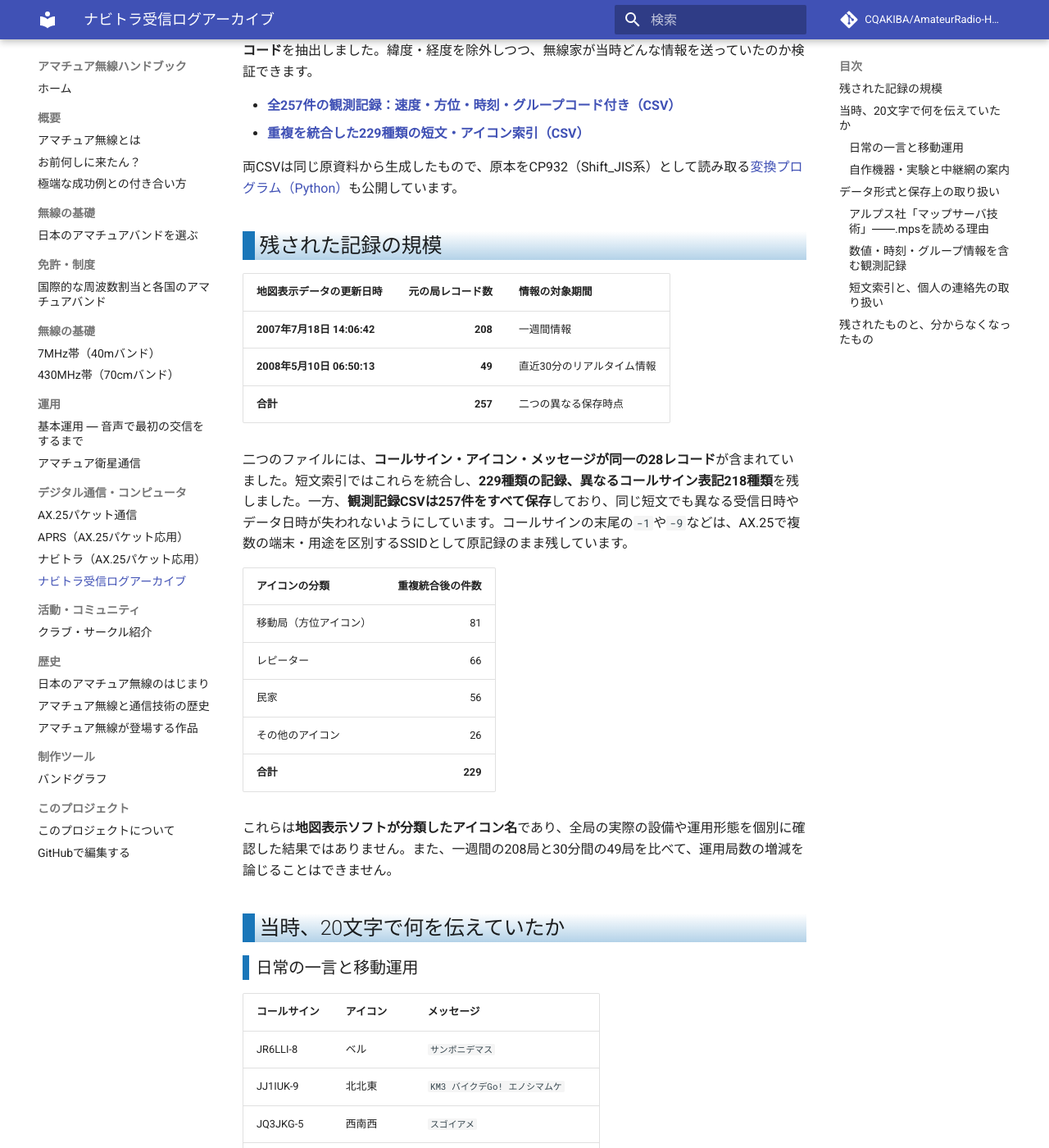
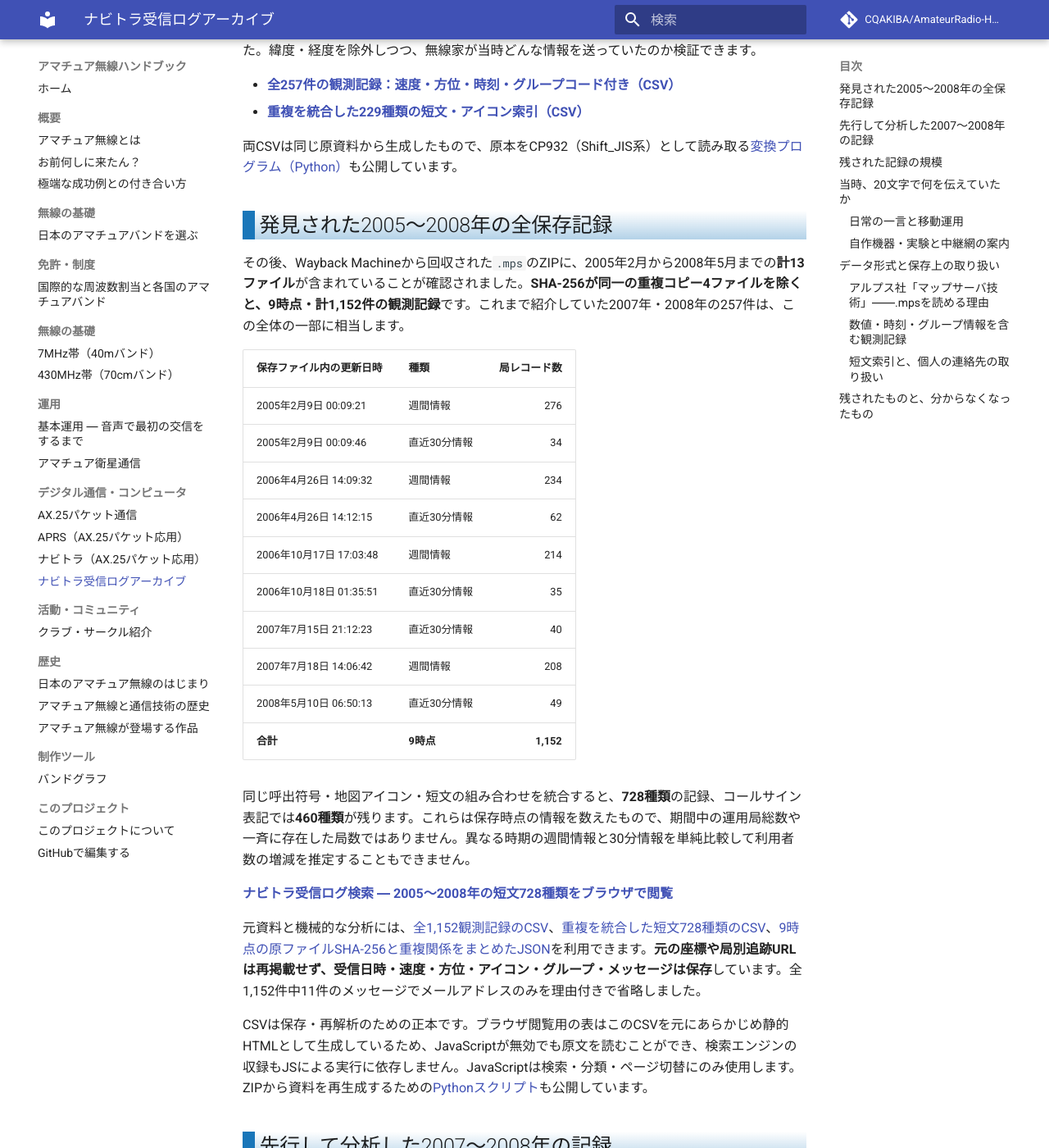
Before and after one commit to CQAKIBA/AmateurRadio-Handbook, an MkDocs documentation site: the page built from docs/07_デジタル通信・コンピュータ/ナビトラ受信ログアーカイブ.md, in a window 1280 px wide and 1400 px high, scrolled down 441 px. Shown: the whole window at 82% size. Built offline with MkDocs 1.6.1 and Material for MkDocs 9.7.7, drawn with Linux system fonts in a browser that asks for light colours; comment, search, counter and statistics services are not loaded; some of the changed text lies outside the part shown.

Commit message:
docs: 2005～2008年の9時点・1152件をアーカイブ記事に統合し検索表へ案内

```diff
--- a/docs/07_デジタル通信・コンピュータ/ナビトラ受信ログアーカイブ.md
+++ b/docs/07_デジタル通信・コンピュータ/ナビトラ受信ログアーカイブ.md
@@ -1,15 +1,42 @@
-# ナビトラ受信ログアーカイブ ― 2007・2008年に交わされた短文
+# ナビトラ受信ログアーカイブ ― 2005～2008年に交わされた短文
 
 1990年代から2000年代にかけて、日本ではアマチュア無線を使って位置と短いメッセージを共有する「ナビトラ」が運用されていました。専用機器が使われなくなった後でも、**当時どのような情報が送られ、人々が何を楽しんでいたか**を知る手掛かりとして、受信情報サイトの記録が残っています。
 
 旧`gps-packet.net`のナビトラ情報サイトには、各地で受信された局の位置、アイコン、メッセージなどを電子地図へ表示する仕組みがありました。[Internet Archiveに保存された2016年9月26日のトップページ](https://web.archive.org/web/20160926140356/http://www.gps-packet.net/)には、「30分以内」「一週間以内」の受信情報へのリンクが残っています。
 
-当時の地図表示用データ`.mps`のうち、2007年と2008年の日付を持つ二つの記録から、**呼出符号・アイコン・メッセージだけでなく、受信日時、データ日時、移動速度、移動方向、グループコード**を抽出しました。緯度・経度を除外しつつ、無線家が当時どんな情報を送っていたのか検証できます。
+最初に回収できた2007年と2008年の日付を持つ二つの記録から、**呼出符号・アイコン・メッセージだけでなく、受信日時、データ日時、移動速度、移動方向、グループコード**を抽出しました。緯度・経度を除外しつつ、無線家が当時どんな情報を送っていたのか検証できます。
 
 - [**全257件の観測記録：速度・方位・時刻・グループコード付き（CSV）**](../assets/data/navitra-gps-packet-2007-2008-observations.csv)
 - [**重複を統合した229種類の短文・アイコン索引（CSV）**](../assets/data/navitra-gps-packet-2007-2008.csv)
 
 両CSVは同じ原資料から生成したもので、原本をCP932（Shift_JIS系）として読み取る[変換プログラム（Python）](https://github.com/CQAKIBA/AmateurRadio-Handbook/blob/main/tools/navitra_archive/parse_mps.py)も公開しています。
+
+## 発見された2005～2008年の全保存記録
+
+その後、Wayback Machineから回収された`.mps`のZIPに、2005年2月から2008年5月までの**計13ファイル**が含まれていることが確認されました。**SHA-256が同一の重複コピー4ファイルを除くと、9時点・計1,152件の観測記録**です。これまで紹介していた2007年・2008年の257件は、この全体の一部に相当します。
+
+| 保存ファイル内の更新日時 | 種類 | 局レコード数 |
+| --- | --- | ---: |
+| 2005年2月9日 00:09:21 | 週間情報 | 276 |
+| 2005年2月9日 00:09:46 | 直近30分情報 | 34 |
+| 2006年4月26日 14:09:32 | 週間情報 | 234 |
+| 2006年4月26日 14:12:15 | 直近30分情報 | 62 |
+| 2006年10月17日 17:03:48 | 週間情報 | 214 |
+| 2006年10月18日 01:35:51 | 直近30分情報 | 35 |
+| 2007年7月15日 21:12:23 | 直近30分情報 | 40 |
+| 2007年7月18日 14:06:42 | 週間情報 | 208 |
+| 2008年5月10日 06:50:13 | 直近30分情報 | 49 |
+| **合計** | **9時点** | **1,152** |
+
+同じ呼出符号・地図アイコン・短文の組み合わせを統合すると、**728種類**の記録、コールサイン表記では**460種類**が残ります。これらは保存時点の情報を数えたもので、期間中の運用局総数や一斉に存在した局数ではありません。異なる時期の週間情報と30分情報を単純比較して利用者数の増減を推定することもできません。
+
+[**ナビトラ受信ログ検索 ― 2005～2008年の短文728種類をブラウザで閲覧**](ナビトラ受信ログ一覧.md)
+
+元資料と機械的な分析には、[全1,152観測記録のCSV](../assets/data/navitra-gps-packet-2005-2008-observations.csv)、[重複を統合した短文728種類のCSV](../assets/data/navitra-gps-packet-2005-2008.csv)、[9時点の原ファイルSHA-256と重複関係をまとめたJSON](../assets/data/navitra-snapshot-manifest.json)を利用できます。**元の座標や局別追跡URLは再掲載せず、受信日時・速度・方位・アイコン・グループ・メッセージは保存**しています。全1,152件中11件のメッセージでメールアドレスのみを理由付きで省略しました。
+
+CSVは保存・再解析のための正本です。ブラウザ閲覧用の表はこのCSVを元にあらかじめ静的HTMLとして生成しているため、JavaScriptが無効でも原文を読むことができ、検索エンジンの収録もJSによる実行に依存しません。JavaScriptは検索・分類・ページ切替にのみ使用します。ZIPから資料を再生成するための[Pythonスクリプト](https://github.com/CQAKIBA/AmateurRadio-Handbook/tree/main/tools/navitra_archive)も公開しています。
+
+## 先行して分析した2007～2008年の記録
 
 ## 残された記録の規模
 
```
